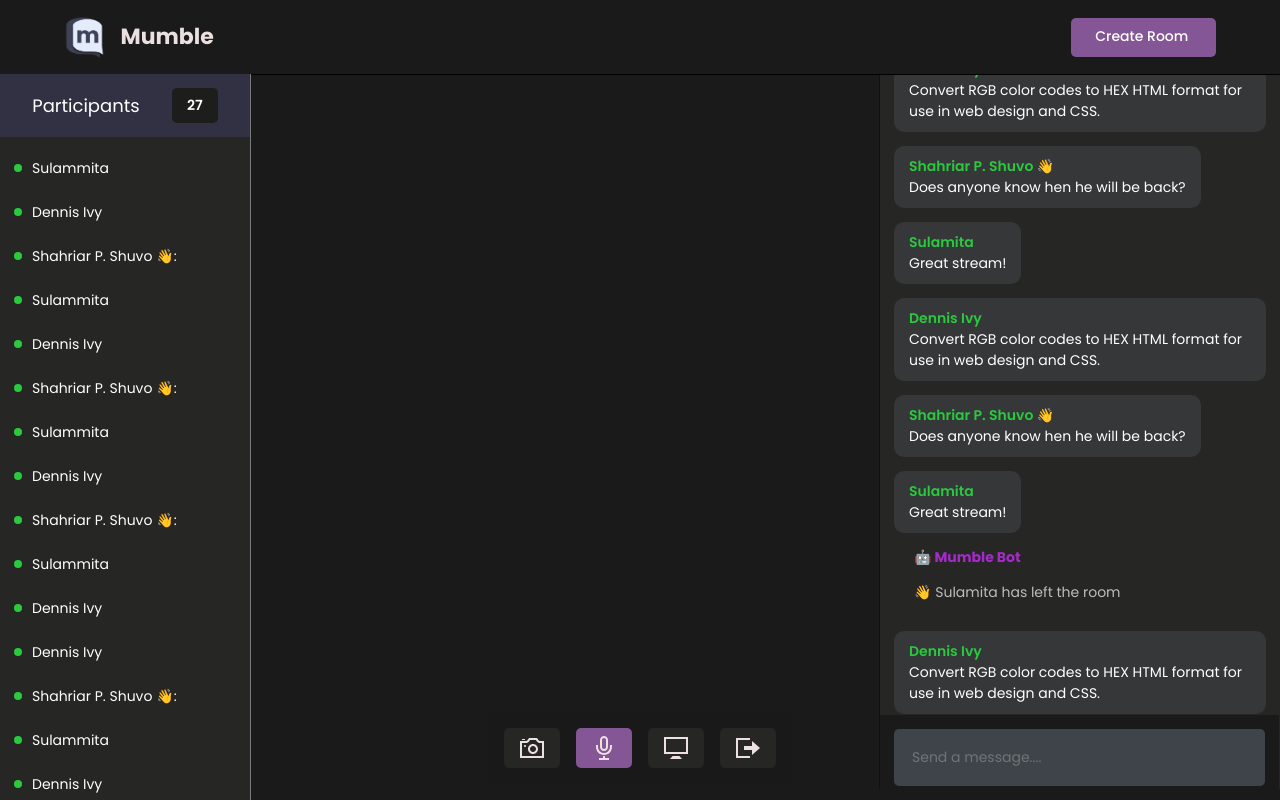
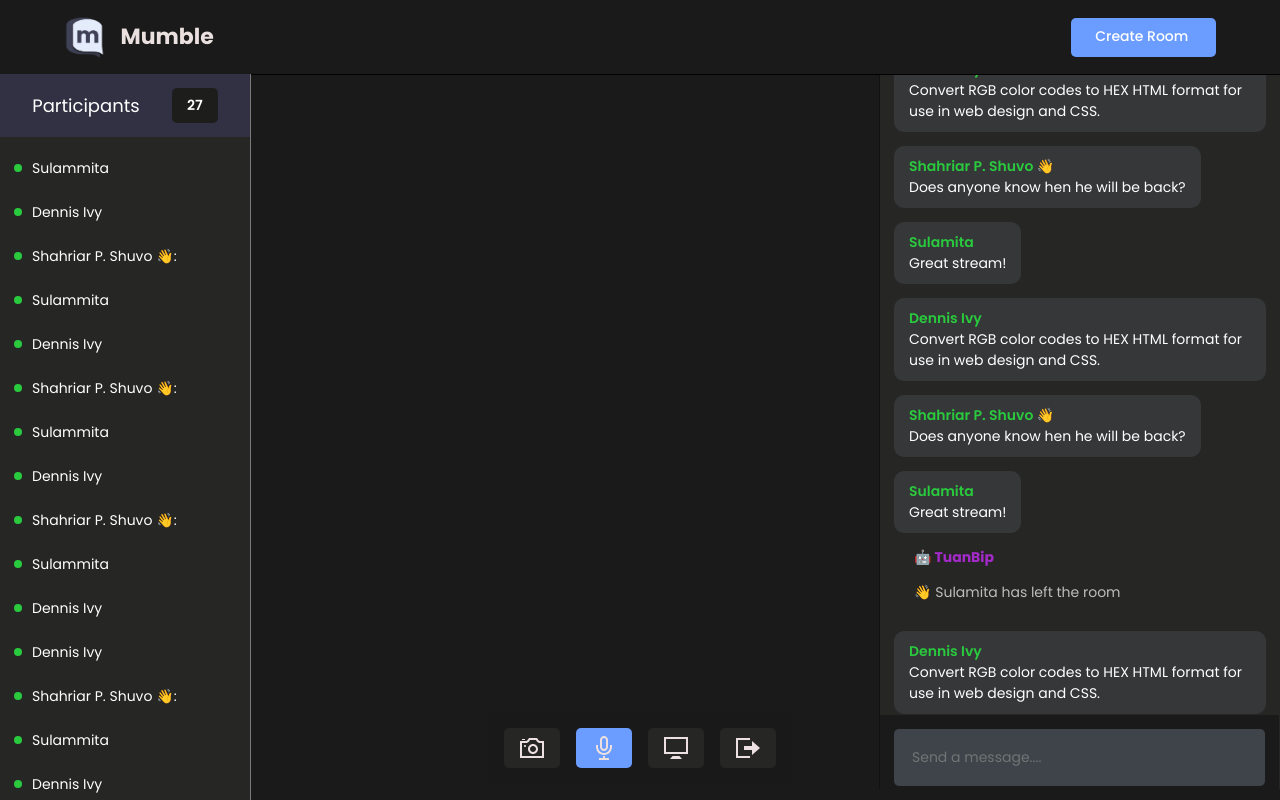
Before and after one commit to nguyentuan122/doan-webrtc, a PHP site: the page made by Starter Template/room.html in a window 1280 px wide. Run offline with PHP 8.4, Linux system fonts and the light colour scheme.

Commit message:
first commit

```diff
--- a/Starter Template/room.html
+++ b/Starter Template/room.html
@@ -179,14 +179,14 @@
                 <div id="messages">
                     <div class="message__wrapper">
                         <div class="message__body__bot">
-                            <strong class="message__author__bot">🤖 Mumble Bot</strong>
+                            <strong class="message__author__bot">🤖 TuanBip</strong>
                             <p class="message__text__bot">Welcome to the room, Don't be shy, say hello!</p>
                         </div>
                     </div>
 
                     <div class="message__wrapper">
                         <div class="message__body__bot">
-                            <strong class="message__author__bot">🤖 Mumble Bot</strong>
+                            <strong class="message__author__bot">🤖 TuanBip</strong>
                             <p class="message__text__bot">Dennis Ivy just entered the room!</p>
                         </div>
                     </div>
@@ -200,14 +200,14 @@
 
                     <div class="message__wrapper">
                         <div class="message__body__bot">
-                            <strong class="message__author__bot">🤖 Mumble Bot</strong>
+                            <strong class="message__author__bot">🤖 TuanBip</strong>
                             <p class="message__text__bot">Sulamita  just entered the room!</p>
                         </div>
                     </div>
 
                     <div class="message__wrapper">
                         <div class="message__body__bot">
-                            <strong class="message__author__bot">🤖 Mumble Bot</strong>
+                            <strong class="message__author__bot">🤖 TuanBip</strong>
                             <p class="message__text__bot">Shahriar P. Shuvo  just entered the room!</p>
                         </div>
                     </div>
@@ -275,7 +275,7 @@
 
                     <div class="message__wrapper">
                         <div class="message__body__bot">
-                            <strong class="message__author__bot">🤖 Mumble Bot</strong>
+                            <strong class="message__author__bot">🤖 TuanBip</strong>
                             <p class="message__text__bot">👋 Sulamita  has left the room</p>
                         </div>
                     </div>
--- a/Starter Template/styles/lobby.css
+++ b/Starter Template/styles/lobby.css
@@ -52,7 +52,7 @@
 .form__field__wrapper button[type='submit'] {
   margin-top: 32px;
   cursor: pointer;
-  background-color: #845695;
+  background-color: #6b9cff;
   border: none;
   color: #fff;
   font-size: 16px;
@@ -86,5 +86,5 @@
 }
 
 .avatar__option__selected {
-  border: 3px solid #845695;
+  border: 3px solid #6b9cff;
 }
--- a/Starter Template/styles/main.css
+++ b/Starter Template/styles/main.css
@@ -23,7 +23,7 @@
 
 /* Handle on hover */
 ::-webkit-scrollbar-thumb:hover {
-  background: #845695;
+  background: #6b9cff;
 }
 
 body {
@@ -119,12 +119,12 @@ a {
 .nav__link:hover {
   color: rgb(230, 228, 228);
   text-decoration: none;
-  border-color: #845695;
+  border-color: #6b9cff;
 }
 
 #create__room__btn {
   display: block;
-  background-color: #845695;
+  background-color: #6b9cff;
   padding: 8px 24px;
   font-size: 14px;
   font-weight: 500;
@@ -132,7 +132,7 @@ a {
 }
 
 #create__room__btn:hover {
-  background-color: #845695;
+  background-color: #6b9cff;
 }
 
 .nav--list {
@@ -152,7 +152,7 @@ a {
 #members__button:hover svg > path,
 #chat__button:hover svg,
 .nav__link:hover svg {
-  fill: #845695;
+  fill: #6b9cff;
 }
 
 .nav__link svg {
--- a/Starter Template/styles/room.css
+++ b/Starter Template/styles/room.css
@@ -269,5 +269,5 @@
 .stream__actions button.active,
 .stream__actions a:hover,
 .stream__actions button:hover {
-  background-color: #845695;
+  background-color: #6b9cff;
 }
--- a/lobby.html
+++ b/lobby.html
@@ -15,7 +15,7 @@
             <a href="lobby.html"/>
                 <h3 id="logo">
                     <img src="./images/logo.png" alt="Site Logo">
-                    <span>WEB RTC</span>
+                    <span>WEB RTC THE TUAN </span>
                 </h3>
             </a>
        </div>
--- a/styles/lobby.css
+++ b/styles/lobby.css
@@ -52,7 +52,7 @@
 .form__field__wrapper button[type='submit'] {
   margin-top: 32px;
   cursor: pointer;
-  background-color: #845695;
+  background-color: #6b9cff;
   border: none;
   color: #fff;
   font-size: 16px;
@@ -86,5 +86,5 @@
 }
 
 .avatar__option__selected {
-  border: 3px solid #845695;
+  border: 3px solid #6b9cff;
 }
--- a/styles/room.css
+++ b/styles/room.css
@@ -335,11 +335,11 @@
 .stream__actions button.active,
 .stream__actions a:hover,
 .stream__actions button:hover {
-  background-color: #845695;
+  background-color: #6b9cff;
 }
 
 #join-btn{
-  background-color: #845695;
+  background-color: #6b9cff;
   font-size: 18px;
   padding: 25px 50px;
   border: none;
```
Also changed, not shown: js/room_rtm.js (+90 -81 lines), styles/main.css (+5 -5 lines).
